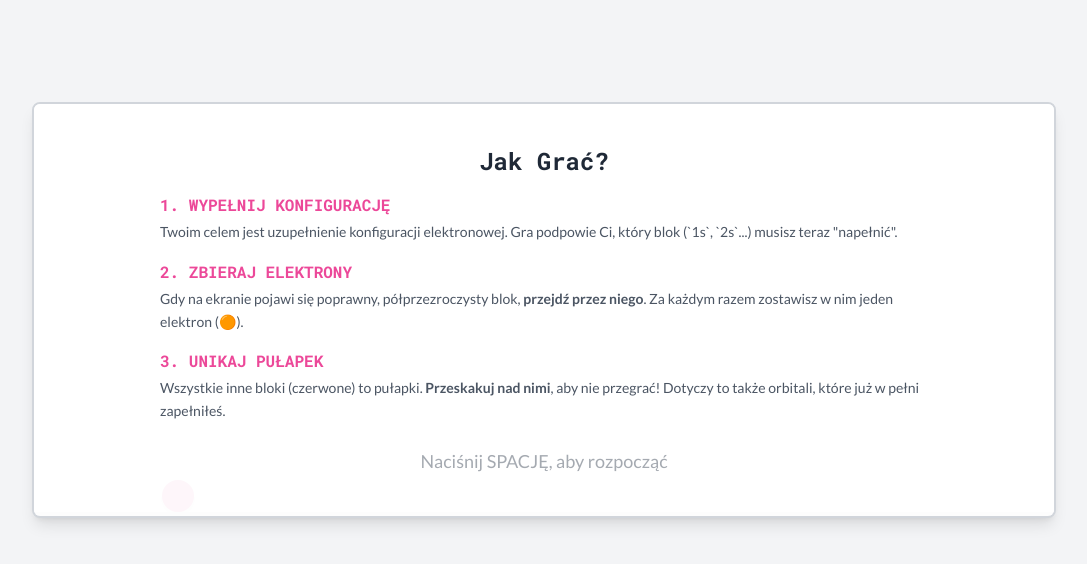
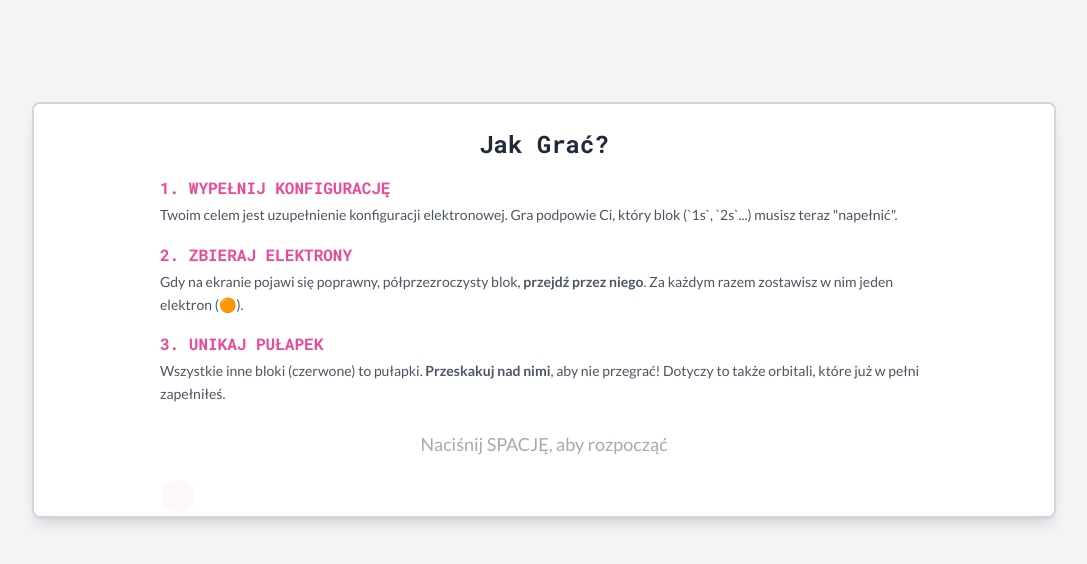
Before and after one commit to Yola-wnm/konfiguracja-mobile, a plain HTML site: page index.html in a window 1280 px wide. Shown: the part 174-738 px from the top of the page, without its empty margins (96-1183 px from the left). Drawn offline with nearby package versions, Linux system fonts and the light colour scheme.

Commit message:
Update index.html

```diff
--- a/index.html
+++ b/index.html
@@ -30,12 +30,15 @@
     <style>
         body { font-family: 'Lato', sans-serif; background-color: #f3f4f6; }
         h1, h2, h3, #level-title, .obstacle-text { font-family: 'Roboto Mono', monospace; font-weight: 700; }
+
+        /* ZMIENIONE: Wyższy skok dla łatwiejszej gry */
         @keyframes jump {
             0%   { bottom: 5px; }
-            50%  { bottom: 220px; }
+            50%  { bottom: 240px; } /* Było: 220px */
             100% { bottom: 5px; }
         }
         .jumping { animation: jump 1.5s ease-out; }
+
         @keyframes obstacle-move {
             from { right: -250px; }
             to   { right: 110%; }
@@ -59,8 +62,9 @@
     </div>
 
     <div id="game-container" class="relative w-full max-w-5xl h-[26rem] bg-white border-2 border-gray-300 rounded-lg overflow-hidden shadow-lg">
-        <div id="start-screen" class="absolute inset-0 bg-white/95 p-6 flex flex-col justify-center items-center z-30">
-            <div id="start-screen-content" class="text-center max-w-3xl">
+
+        <div id="start-screen" class="absolute inset-0 bg-white/95 p-6 overflow-y-auto z-30">
+            <div id="start-screen-content" class="text-center max-w-3xl mx-auto">
                 <h2 class="text-2xl text-gray-800 mb-4">Jak Grać?</h2>
                 <div class="text-left text-base space-y-4 mb-6">
                     <div>
@@ -80,12 +84,12 @@
             </div>
         </div>
 
-        <div id="level-start-screen" class="hidden absolute inset-0 bg-white/95 p-6 flex flex-col justify-center items-center z-20">
-            <div class="level-start-screen-content text-center">
+        <div id="level-start-screen" class="hidden absolute inset-0 bg-white/95 p-6 overflow-y-auto z-20">
+            <div class="level-start-screen-content text-center mx-auto">
                 <h2 id="level-start-title" class="text-2xl text-gray-800 mb-4"></h2>
                 <h3 class="text-lg text-pink-500 mb-2">Docelowa konfiguracja:</h3>
                 <p id="level-start-config" class="text-xl text-gray-700 mb-8"></p>
-                 <p class="start-prompt text-gray-600 text-lg animate-pulse">Naciśnij SPACJĘ, aby kontynuować</p>
+                <p class="start-prompt text-gray-600 text-lg animate-pulse">Naciśnij SPACJĘ, aby kontynuować</p>
             </div>
         </div>
 
@@ -95,26 +99,12 @@
 
     <script>
     (function() {
-        // --- Konfiguracja Gry ---
         const player = document.getElementById('player');
         const gameContainer = document.getElementById('game-container');
-        const stats = document.getElementById('stats');
-        const levelTitle = document.getElementById('level-title');
-        const startScreen = document.getElementById('start-screen');
-        const levelStartScreen = document.getElementById('level-start-screen');
-        const levelStartTitle = document.getElementById('level-start-title');
-        const levelStartConfig = document.getElementById('level-start-config');
-
-        // --- DODANE: Wykrywanie urządzeń dotykowych ---
+        // ... (reszta stałych bez zmian)
         const isTouchDevice = ('ontouchstart' in window) || (navigator.maxTouchPoints > 0);
 
-        const levels = [
-            { name: "Wodoru (H)", config: { "1s": 1 } },
-            { name: "Węgla (C)", config: { "1s": 2, "2s": 2, "2p": 2 } },
-            { name: "Sodu (Na)", config: { "1s": 2, "2s": 2, "2p": 6, "3s": 1 } },
-            { name: "Cynku (Zn)", config: { "1s": 2, "2s": 2, "2p": 6, "3s": 2, "3p": 6, "4s": 2, "3d": 10 } },
-        ];
-
+        const levels = [ /* ... (bez zmian) ... */ ];
         const configSequence = ["1s", "2s", "2p", "3s", "3p", "4s", "3d", "4p", "5s", "4d", "5p", "6s", "4f", "5d", "6p", "7s", "5f", "6d", "7p"];
         const orbitalCapacities = { 's': 2, 'p': 6, 'd': 10, 'f': 14 };
         const orbitalBoxes = { 's': 1, 'p': 3, 'd': 5, 'f': 7 };
@@ -128,18 +118,22 @@
             progress: {},
             gameLoopId: null,
             obstacleSpawnerTimeout: null,
-            obstacleSpeed: 6.0,
+            // ZMIENIONE: Wolniejsze przeszkody dla łatwiejszej gry
+            obstacleSpeed: 7.5, // Było: 6.0 (większa wartość = wolniej)
             trapChance: 0.4,
             lastSpawnedShell: null,
         };
 
-        // --- Logika Startu i Poziomów (bez zmian) ---
+        // --- Cała reszta logiki gry (funkcje initializeGame, firstStart, showLevelStartScreen itd.)
+        // --- pozostaje DOKŁADNIE TAKA SAMA jak w poprzedniej wersji.
+        // --- Poniżej wklejona jest cała reszta skryptu bez dalszych zmian, dla kompletności.
+
         function initializeGame() {
             startScreen.classList.remove('hidden');
             levelStartScreen.classList.add('hidden');
             levelTitle.textContent = '';
             stats.innerHTML = '';
-            updatePrompts(); // Aktualizuj tekst instrukcji
+            updatePrompts();
         }
 
         function firstStart() {
@@ -199,7 +193,6 @@
             gameState.gameOver = true;
             document.querySelectorAll('.obstacle').forEach(o => o.style.animationPlayState = 'paused');
 
-            // ZMIENIONE: Dodano klasę do dynamicznej zmiany tekstu
             const finalMessage = isVictory ?
                 `<p class="text-green-500 text-2xl">${reason}</p>` :
                 `<p class="text-red-500 text-xl">KONIEC GRY!</p><p class="text-gray-600 mt-1">${reason}</p>`;
@@ -208,7 +201,6 @@
             updatePrompts();
         }
 
-        // --- Główna Pętla i Interakcje (logika bez zmian) ---
         function gameLoop() {
             if (gameState.gameOver) {
                 cancelAnimationFrame(gameState.gameLoopId);
@@ -273,7 +265,6 @@
             return true;
         }
 
-        // --- Tworzenie i Zarządzanie Przeszkodami (logika bez zmian) ---
         function getNextRequiredShell() {
             const targetConfig = levels[gameState.currentLevelIndex].config;
             for (const shell of configSequence) {
@@ -286,21 +277,16 @@
 
         function spawnObstacle() {
             if (gameState.gameOver) return;
-
             const requiredShell = getNextRequiredShell();
             if (!requiredShell) return;
-
             const lastSpawned = gameState.lastSpawnedShell;
             const allLevelShells = Object.keys(levels[gameState.currentLevelIndex].config);
             let availableToSpawn = allLevelShells.filter(s => s !== lastSpawned);
-
             if (availableToSpawn.length === 0) {
                 availableToSpawn = allLevelShells;
             }
-
             let shellToSpawn;
             const shouldSpawnRequired = Math.random() > gameState.trapChance;
-
             if (shouldSpawnRequired && availableToSpawn.includes(requiredShell)) {
                 shellToSpawn = requiredShell;
             } else {
@@ -311,10 +297,8 @@
                     shellToSpawn = availableToSpawn[0];
                 }
             }
-
             gameState.lastSpawnedShell = shellToSpawn;
             createObstacle(shellToSpawn);
-
             clearTimeout(gameState.obstacleSpawnerTimeout);
             gameState.obstacleSpawnerTimeout = setTimeout(spawnObstacle, Math.random() * 1000 + 2500);
         }
@@ -335,14 +319,11 @@
             const shellType = shell.charAt(1);
             const numBoxes = orbitalBoxes[shellType];
             const orbitalBoxesInObstacle = obstacle.querySelectorAll('[data-orbital-index]');
-
             orbitalBoxesInObstacle.forEach(box => box.innerHTML = '');
-
             for (let i = 1; i <= electronsToDraw; i++) {
                 const electron = document.createElement('div');
                 electron.classList.add('w-3', 'h-3', 'bg-orange-400', 'rounded-full', 'electron');
                 const boxIndex = (i - 1) % numBoxes;
-
                 const targetBox = orbitalBoxesInObstacle[boxIndex];
                 if (targetBox) {
                     targetBox.appendChild(electron);
@@ -356,30 +337,23 @@
             const boxCount = orbitalBoxes[shellType] || 1;
             let obstacleWidth = 'w-24';
             let borderColor = 'border-gray-400';
-
             if(shellType === 's') { obstacleWidth = 'w-12'; borderColor = 'border-purple-400'; }
             if(shellType === 'p') { obstacleWidth = 'w-32'; borderColor = 'border-orange-400'; }
             if(shellType === 'd') { obstacleWidth = 'w-48'; borderColor = 'border-blue-400'; }
             if(shellType === 'f') { obstacleWidth = 'w-64'; borderColor = 'border-red-500'; }
-
             obstacle.classList.add('obstacle', 'absolute', 'bottom-1', obstacleWidth, 'h-12', 'flex', 'flex-col', 'items-center', 'justify-center', 'rounded-md', 'border-2', 'p-1', 'bg-white', 'shadow');
             obstacle.dataset.shell = shell;
             obstacle.style.animationDuration = `${gameState.obstacleSpeed}s`;
-
             const requiredShell = getNextRequiredShell();
             const isTrap = (shell !== requiredShell);
             obstacle.dataset.isTrap = isTrap;
-
             const text = document.createElement('span');
             text.classList.add('obstacle-text', 'text-xs', 'text-gray-700');
             text.textContent = shell;
-
             const electronContainer = document.createElement('div');
             electronContainer.classList.add('electron-container', 'flex', 'flex-wrap', 'justify-center', 'gap-1', 'h-6', 'items-center', 'mt-1');
-
             obstacle.appendChild(text);
             obstacle.appendChild(electronContainer);
-
             if (boxCount > 0) {
                 for (let i = 0; i < boxCount; i++) {
                     const orbitalBox = document.createElement('div');
@@ -388,24 +362,20 @@
                     electronContainer.appendChild(orbitalBox);
                 }
             }
-
             if (isTrap) {
                  obstacle.classList.add('bg-red-200', 'border-red-500');
             } else {
                  obstacle.classList.add('bg-gray-50/80', borderColor);
                  obstacle.style.borderStyle = 'dashed';
             }
-
             gameContainer.appendChild(obstacle);
             redrawElectronsInObstacle(obstacle);
         }
 
-        // --- UI & Obsługa Wejścia ---
         function updateUI() {
             if (gameState.gameOver) return;
             const level = levels[gameState.currentLevelIndex];
             levelTitle.textContent = `Uzupełnij konfigurację atomu ${level.name}`;
-
             let progressText = '';
             const targetConfig = level.config;
             for (const shell of configSequence) {
@@ -418,12 +388,10 @@
             stats.innerHTML = `<p class="tracking-widest">${progressText}</p>`;
         }
 
-        // --- DODANE: Funkcja do dynamicznej zmiany instrukcji ---
         function updatePrompts() {
             const promptElements = document.querySelectorAll('.start-prompt');
             const text = isTouchDevice ? "Dotknij ekranu" : "Naciśnij SPACJĘ";
             promptElements.forEach(el => {
-                // Zachowaj oryginalny początek zdania i zmień tylko wezwanie do akcji
                 if (el.textContent.includes("rozpocząć")) {
                     el.textContent = `${text}, aby rozpocząć`;
                 } else if (el.textContent.includes("kontynuować")) {
@@ -434,7 +402,6 @@
             });
         }
 
-        // --- DODANE: Centralna funkcja obsługująca akcję (skok/start/restart) ---
         function handlePrimaryAction() {
             if (!gameState.gameStarted) {
                 firstStart();
@@ -449,17 +416,15 @@
             }
         }
 
-        // --- ZMIENIONE: Dodano obsługę dotyku i zrefaktoryzowano obsługę klawiatury ---
         document.addEventListener('keydown', (e) => {
             if (e.code === 'Space') {
-                e.preventDefault(); // Zapobiega przewijaniu strony
+                e.preventDefault();
                 handlePrimaryAction();
             }
         });
 
-        // Nasłuchuj dotyku na całym dokumencie
         document.addEventListener('touchstart', (e) => {
-            e.preventDefault(); // Zapobiega niechcianym akcjom przeglądarki (np. zoom)
+            e.preventDefault();
             handlePrimaryAction();
         }, { passive: false });
 
```
